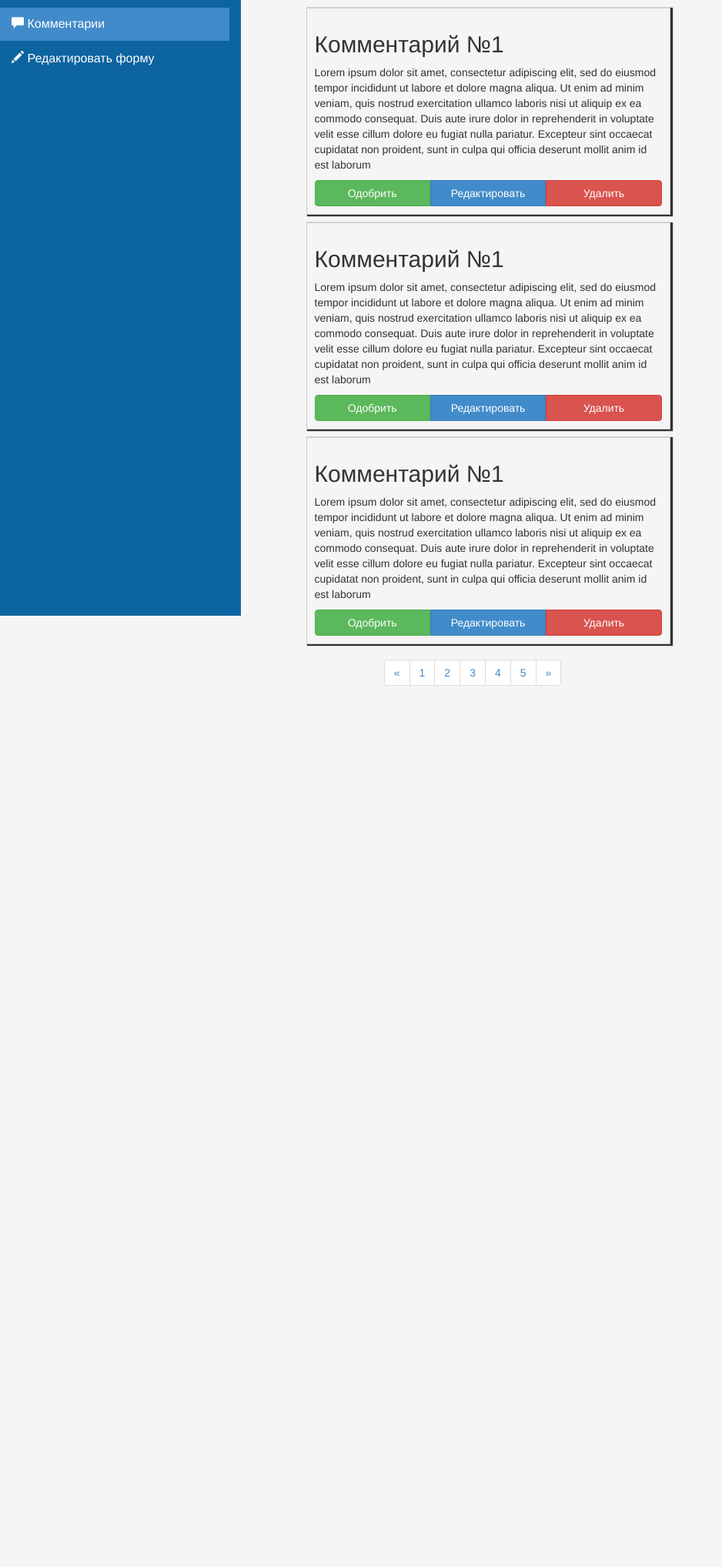
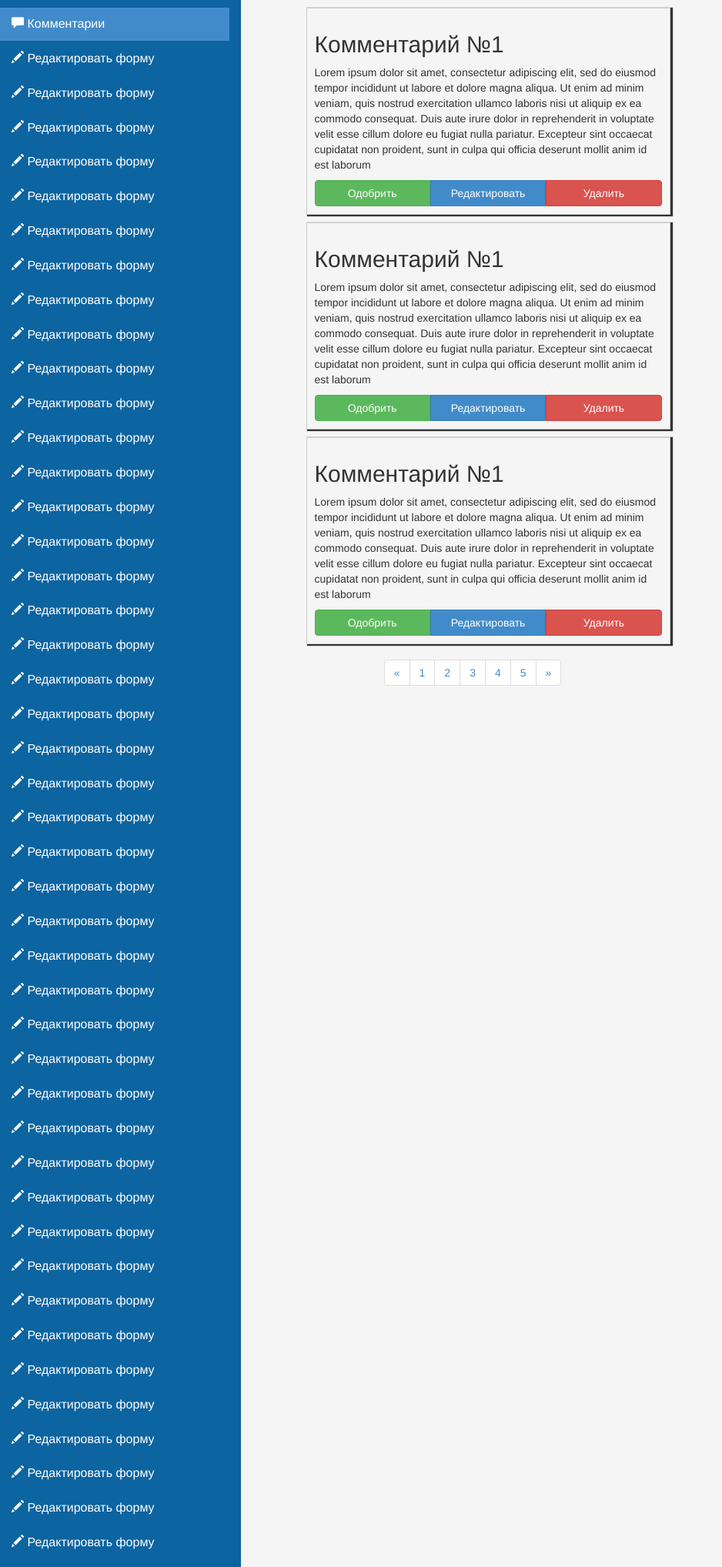
Before and after one commit to Semenovp/Pop-up-quastion, a PHP site: page /comments.html in a window 1280 px wide. Shown: the whole page at 77% size, without its empty margins (0-938 px from the left). Before the commit the page ends 891 px from the top, so only its background shows below. Run offline with PHP 8.4, Linux system fonts and the light colour scheme.

Commit message:
min-height

```diff
--- a/markup/comments.html
+++ b/markup/comments.html
@@ -16,6 +16,49 @@
 		<div class="col-xs-3 aside">
 			<ul class="nav nav-pills nav-stacked">
 				<li class="active"><a href="/markup/comments.html"><span class="glyphicon glyphicon-comment"></span> Комментарии</a></li>
+				<li><a href="/markup/editform.html"><span class="glyphicon glyphicon-pencil"></span> Редактировать форму</a></li>
+				<li><a href="/markup/editform.html"><span class="glyphicon glyphicon-pencil"></span> Редактировать форму</a></li>
+				<li><a href="/markup/editform.html"><span class="glyphicon glyphicon-pencil"></span> Редактировать форму</a></li>
+				<li><a href="/markup/editform.html"><span class="glyphicon glyphicon-pencil"></span> Редактировать форму</a></li>
+				<li><a href="/markup/editform.html"><span class="glyphicon glyphicon-pencil"></span> Редактировать форму</a></li>
+				<li><a href="/markup/editform.html"><span class="glyphicon glyphicon-pencil"></span> Редактировать форму</a></li>
+				<li><a href="/markup/editform.html"><span class="glyphicon glyphicon-pencil"></span> Редактировать форму</a></li>
+				<li><a href="/markup/editform.html"><span class="glyphicon glyphicon-pencil"></span> Редактировать форму</a></li>
+				<li><a href="/markup/editform.html"><span class="glyphicon glyphicon-pencil"></span> Редактировать форму</a></li>
+				<li><a href="/markup/editform.html"><span class="glyphicon glyphicon-pencil"></span> Редактировать форму</a></li>
+				<li><a href="/markup/editform.html"><span class="glyphicon glyphicon-pencil"></span> Редактировать форму</a></li>
+				<li><a href="/markup/editform.html"><span class="glyphicon glyphicon-pencil"></span> Редактировать форму</a></li>
+				<li><a href="/markup/editform.html"><span class="glyphicon glyphicon-pencil"></span> Редактировать форму</a></li>
+				<li><a href="/markup/editform.html"><span class="glyphicon glyphicon-pencil"></span> Редактировать форму</a></li>
+				<li><a href="/markup/editform.html"><span class="glyphicon glyphicon-pencil"></span> Редактировать форму</a></li>
+				<li><a href="/markup/editform.html"><span class="glyphicon glyphicon-pencil"></span> Редактировать форму</a></li>
+				<li><a href="/markup/editform.html"><span class="glyphicon glyphicon-pencil"></span> Редактировать форму</a></li>
+				<li><a href="/markup/editform.html"><span class="glyphicon glyphicon-pencil"></span> Редактировать форму</a></li>
+				<li><a href="/markup/editform.html"><span class="glyphicon glyphicon-pencil"></span> Редактировать форму</a></li>
+				<li><a href="/markup/editform.html"><span class="glyphicon glyphicon-pencil"></span> Редактировать форму</a></li>
+				<li><a href="/markup/editform.html"><span class="glyphicon glyphicon-pencil"></span> Редактировать форму</a></li>
+				<li><a href="/markup/editform.html"><span class="glyphicon glyphicon-pencil"></span> Редактировать форму</a></li>
+				<li><a href="/markup/editform.html"><span class="glyphicon glyphicon-pencil"></span> Редактировать форму</a></li>
+				<li><a href="/markup/editform.html"><span class="glyphicon glyphicon-pencil"></span> Редактировать форму</a></li>
+				<li><a href="/markup/editform.html"><span class="glyphicon glyphicon-pencil"></span> Редактировать форму</a></li>
+				<li><a href="/markup/editform.html"><span class="glyphicon glyphicon-pencil"></span> Редактировать форму</a></li>
+				<li><a href="/markup/editform.html"><span class="glyphicon glyphicon-pencil"></span> Редактировать форму</a></li>
+				<li><a href="/markup/editform.html"><span class="glyphicon glyphicon-pencil"></span> Редактировать форму</a></li>
+				<li><a href="/markup/editform.html"><span class="glyphicon glyphicon-pencil"></span> Редактировать форму</a></li>
+				<li><a href="/markup/editform.html"><span class="glyphicon glyphicon-pencil"></span> Редактировать форму</a></li>
+				<li><a href="/markup/editform.html"><span class="glyphicon glyphicon-pencil"></span> Редактировать форму</a></li>
+				<li><a href="/markup/editform.html"><span class="glyphicon glyphicon-pencil"></span> Редактировать форму</a></li>
+				<li><a href="/markup/editform.html"><span class="glyphicon glyphicon-pencil"></span> Редактировать форму</a></li>
+				<li><a href="/markup/editform.html"><span class="glyphicon glyphicon-pencil"></span> Редактировать форму</a></li>
+				<li><a href="/markup/editform.html"><span class="glyphicon glyphicon-pencil"></span> Редактировать форму</a></li>
+				<li><a href="/markup/editform.html"><span class="glyphicon glyphicon-pencil"></span> Редактировать форму</a></li>
+				<li><a href="/markup/editform.html"><span class="glyphicon glyphicon-pencil"></span> Редактировать форму</a></li>
+				<li><a href="/markup/editform.html"><span class="glyphicon glyphicon-pencil"></span> Редактировать форму</a></li>
+				<li><a href="/markup/editform.html"><span class="glyphicon glyphicon-pencil"></span> Редактировать форму</a></li>
+				<li><a href="/markup/editform.html"><span class="glyphicon glyphicon-pencil"></span> Редактировать форму</a></li>
+				<li><a href="/markup/editform.html"><span class="glyphicon glyphicon-pencil"></span> Редактировать форму</a></li>
+				<li><a href="/markup/editform.html"><span class="glyphicon glyphicon-pencil"></span> Редактировать форму</a></li>
+				<li><a href="/markup/editform.html"><span class="glyphicon glyphicon-pencil"></span> Редактировать форму</a></li>
 				<li><a href="/markup/editform.html"><span class="glyphicon glyphicon-pencil"></span> Редактировать форму</a></li>
 			</ul>
 		</div>
@@ -74,7 +117,6 @@
 								</div>
 							</div>
 						</li>
-
 					</ul>
 					<div class="page">
 						<ul class="pagination">
--- a/markup/css/style.css
+++ b/markup/css/style.css
@@ -4,7 +4,7 @@ body,html {
 }
 .aside {
 	background: #0c64a0;
-	height: 100vh;
+	min-height: 100vh;
 }
 .aside ul {
 	margin:10px 0 10px
```
Also changed, not shown: 1 other file. Lines whose indentation alone changed are shown as unchanged.
